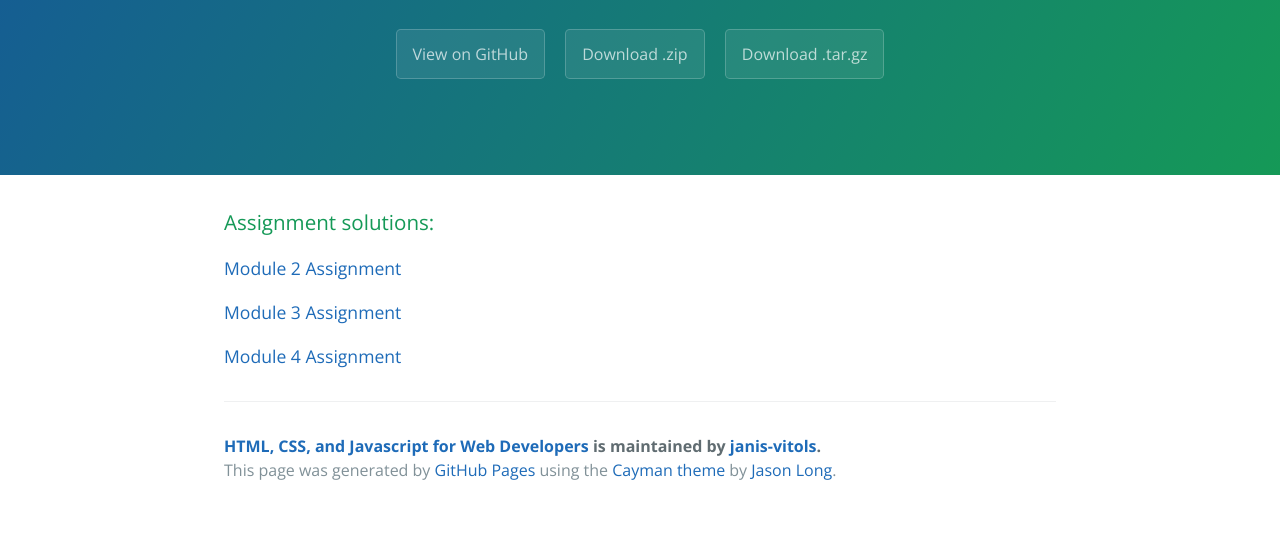
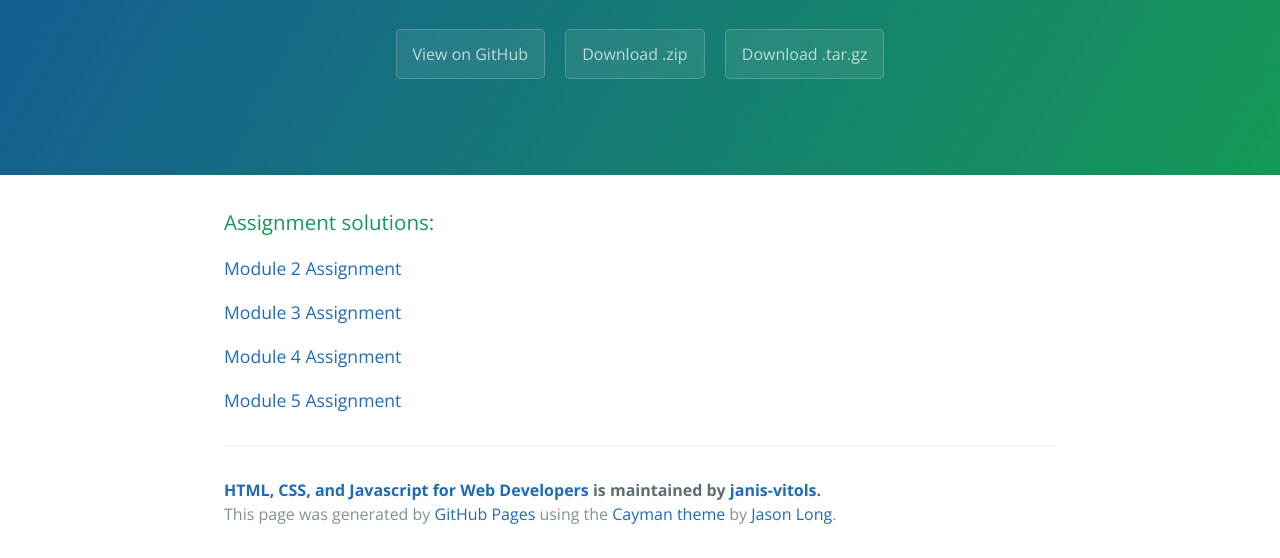
Before and after one commit to tamilalakan/html-css-js, a plain HTML site: page index.html in a window 1280 px wide. Shown: the part 286-844 px from the top of the page. Before the commit the page ends 800 px from the top, so only its background shows below. Drawn offline with nearby package versions, Linux system fonts and the light colour scheme.

Commit message:
Update first page
Add link to Module 5 Assignment

```diff
--- a/index.html
+++ b/index.html
@@ -27,6 +27,7 @@
       <p><a href="http://janis-vitols.com/html-css-js-coursera/module2-solution/">Module 2 Assignment</a></p>
       <p><a href="http://janis-vitols.com/html-css-js-coursera/module3-solution/">Module 3 Assignment</a></p>
       <p><a href="http://janis-vitols.com/html-css-js-coursera/module4-solution/">Module 4 Assignment</a></p>
+      <p><a href="http://janis-vitols.com/html-css-js-coursera/module5-solution/">Module 5 Assignment</a></p>
 
       <footer class="site-footer">
         <span class="site-footer-owner"><a href="https://github.com/janis-vitols/html-css-js-coursera">HTML, CSS, and Javascript for Web Developers</a> is maintained by <a href="https://github.com/janis-vitols">janis-vitols</a>.</span>
```
